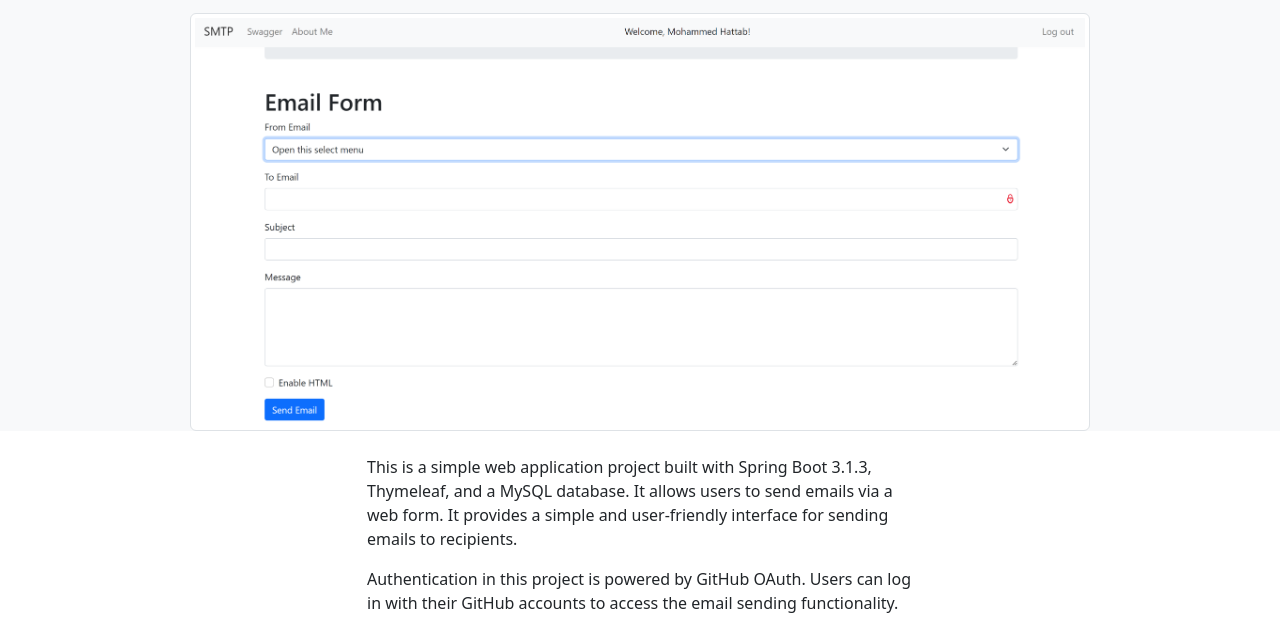
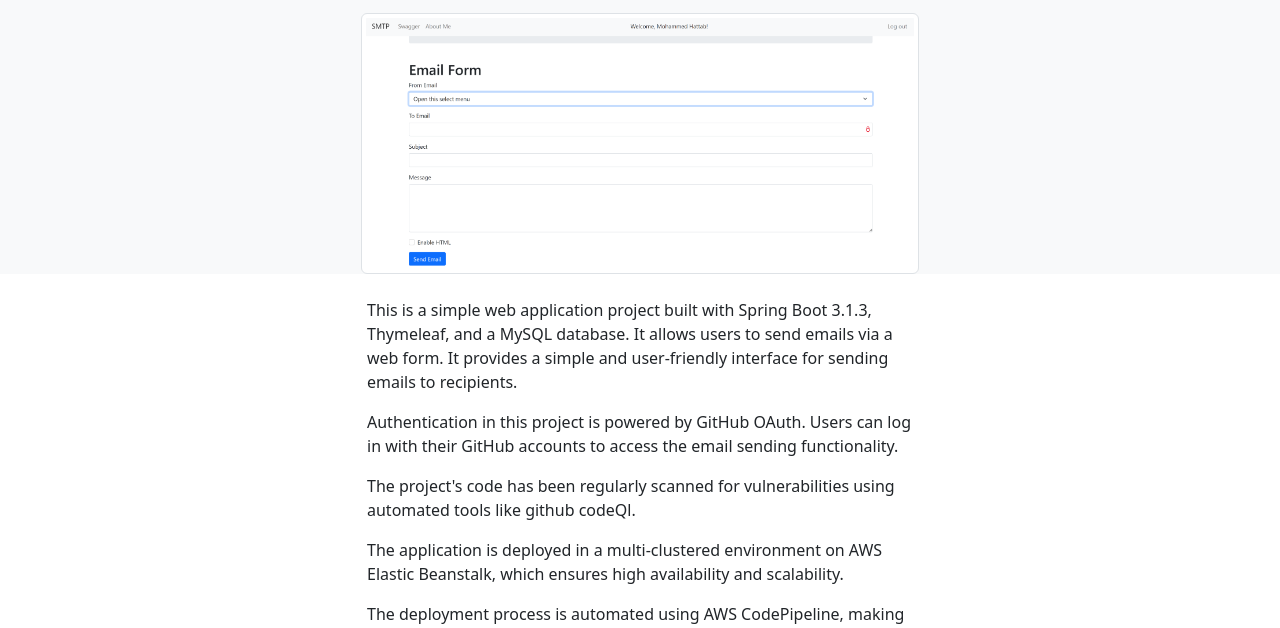
Before and after one commit to The-Hustler-Hattab/Web, a website: page project.html in a window 1280 px wide. Shown: the part 164-792 px from the top of the page. Drawn offline with nearby package versions, Linux system fonts and the light colour scheme.

Commit message:
changed image size for project

```diff
--- a/project.html
+++ b/project.html
@@ -31,7 +31,10 @@
 <div class="jumbotron text-center bg-light">
     <h1 class="display-4">SMTP Form</h1>
     <p class="lead">Send emails via a web form with different from emails</p>
-    <img src="img/smtp-form-project.png" alt="Project Screenshot"  class="img-fluid rounded img-thumbnail" style="max-width: 900px;">
+    <div class="container">
+        <img src="img/smtp-form-project.png" alt="Project Screenshot"  class="img-fluid rounded img-thumbnail" style="max-width: 50%;" >
+
+    </div>
     <p></p>
 </div>
     <div class="container mt-4">
```
